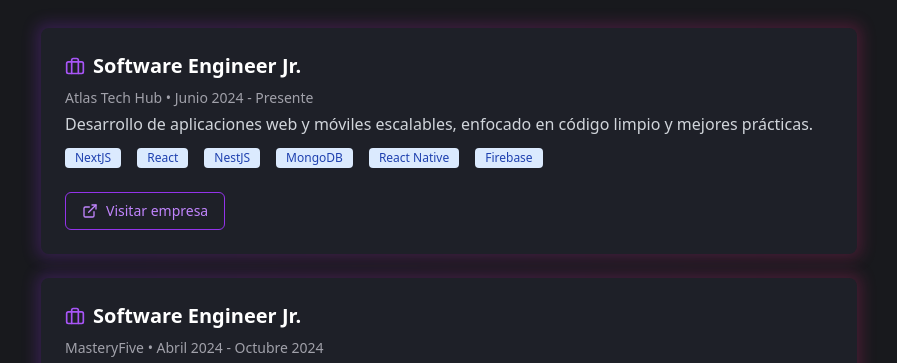
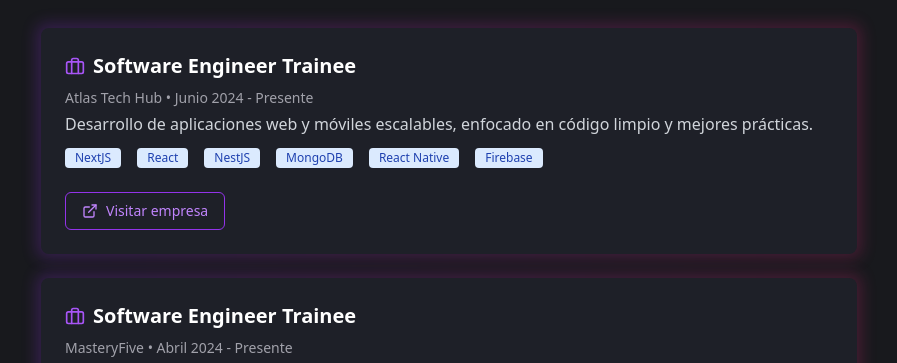
Before and after one commit to BlackMonkcr/portfolio, an Astro site: page / in a window 1280 px wide. Shown: the part 572-935 px from the top of the page, without its empty margins (191-1088 px from the left). Built offline with nearby package versions, Linux system fonts and the light colour scheme; Astro itself is replaced by a stand-in of ours.

Commit message:
Update index.astro

```diff
--- a/src/pages/index.astro
+++ b/src/pages/index.astro
@@ -57,7 +57,7 @@ const toolsAndOthers = [
       <h2 class="text-3xl font-bold text-white mb-6">Experiencia</h2>
       <div class="space-y-6">
         <ExperienceCard
-          title="Software Engineer Jr."
+          title="Software Engineer Trainee"
           company="Atlas Tech Hub"
           period="Junio 2024 - Presente"
           description="Desarrollo de aplicaciones web y móviles escalables, enfocado en código limpio y mejores prácticas."
@@ -72,9 +72,9 @@ const toolsAndOthers = [
           companyUrl="https://atlastechhub.com"
         />
         <ExperienceCard
-          title="Software Engineer Jr."
+          title="Software Engineer Trainee"
           company="MasteryFive"
-          period="Abril 2024 - Octubre 2024"
+          period="Abril 2024 - Presente"
           description="Desarrollo de producto desde etapas tempranas, desplegando aplicaciones en GCP y participando en decisiones arquitectónicas."
           tags={["Google Cloud", "Desarrollo Ágil", "Arquitectura de Software"]}
           companyUrl="https://masteryfive.com"
```
